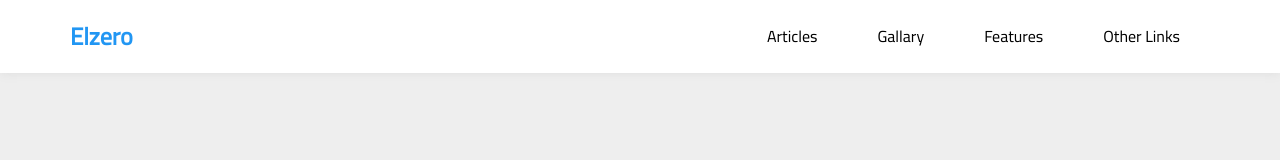
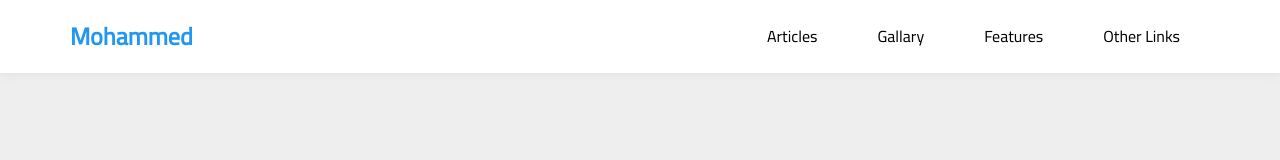
Before and after one commit to Mohammed-Alhawy/Movie-Store, a plain HTML site: page index.html in a window 1280 px wide. Shown: the top 160 px of the page. Drawn offline with Linux system fonts and the light colour scheme.

Commit message:
tittle editing

```diff
--- a/index.html
+++ b/index.html
@@ -25,7 +25,7 @@
  <!--start  header -->
 <header>
     <div class="container">
-        <a href="#" class="logo"> Elzero</a>
+        <a href="#" class="logo"> Mohammed</a>
         <ul class="main-nav">
             <li><a id="Articles" href="#Articles">Articles</a>  </li>
             <li><a href="#Gallary">Gallary</a>  </li>
```
